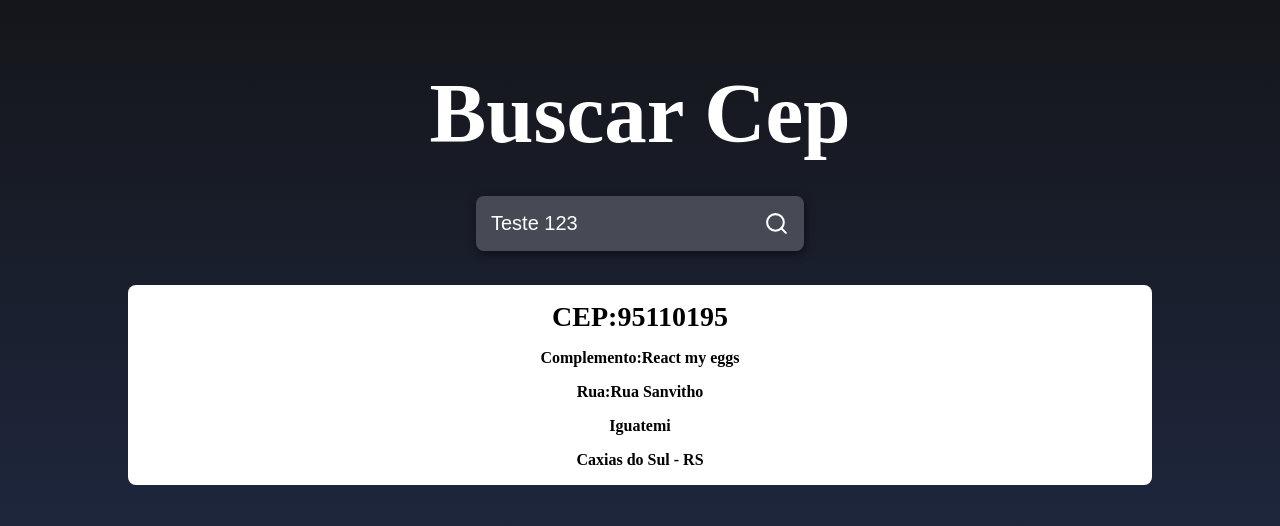
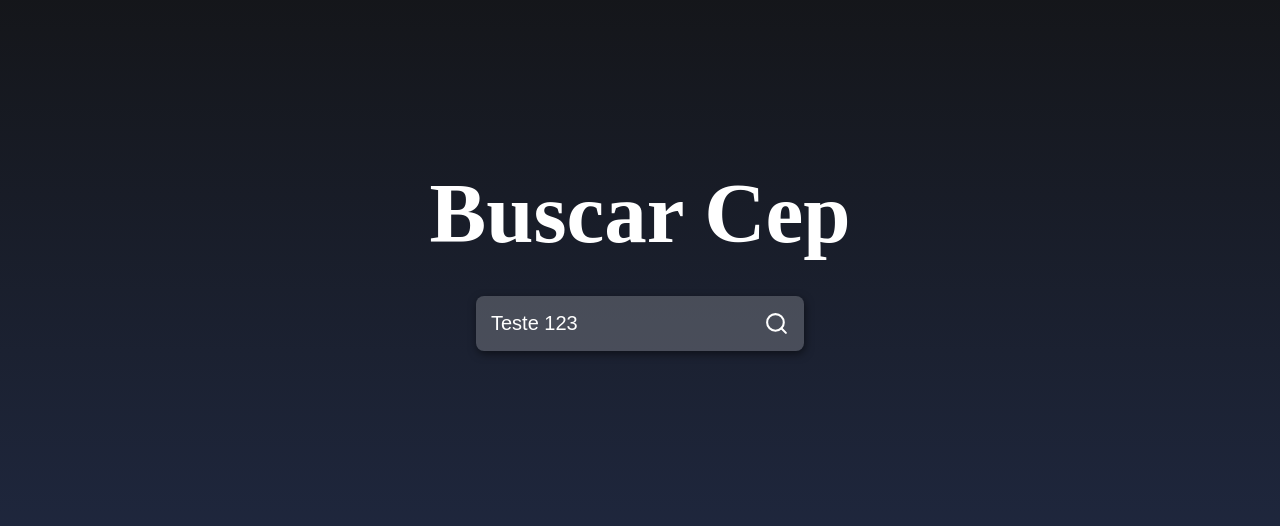
Before and after one commit to ErickPaludo/PLDFNC, a React (Create React App) app in the folder SITE/FNCREACT/financ/: page / in a window 1280 px wide. Shown: the part 126-652 px from the top of the page. Built offline with nearby package versions, Linux system fonts and the light colour scheme.

Commit message:
Teste de React

```diff
--- a/SITE/FNCREACT/financ/package.json
+++ b/SITE/FNCREACT/financ/package.json
@@ -3,6 +3,8 @@
   "version": "0.1.0",
   "private": true,
   "dependencies": {
+    "axion": "^0.1.0",
+    "axios": "^1.7.9",
     "cra-template": "1.2.0",
     "react": "^19.0.0",
     "react-dom": "^19.0.0",
--- a/SITE/FNCREACT/financ/src/App.js
+++ b/SITE/FNCREACT/financ/src/App.js
@@ -1,12 +1,26 @@
 import {useState} from 'react';
 import {FiSearch} from 'react-icons/fi';
 import './style.css';
+import api from './services/api';
+
 function App() {
 
   const[input,setInput] = useState('Teste 123')
-
-  function handleSearch(){
-    alert("Valor do input" + input)
+  const [cep, setCep] = useState({});
+  async function handleSearch(){
+    if(input === ''){
+      alert("Preencha algum CEP");
+      return;
+    }
+    try{
+      const response = await api.get(`${input}/json`);
+      console.log(response.data);
+      setCep(response.data);
+      setInput("");
+    }catch{
+      alert("Ops! Erro ao buscar CEP!")
+      setInput("");
+    }
   }
 
   return (
@@ -18,13 +32,19 @@ function App() {
           <FiSearch size={25} color='#FFF'/>
         </button>
       </div>
+
+      {Object.keys(cep).length > 0 && (
       <main className='main'>
-        <h2>CEP:95110195</h2>
-        <span>Complemento:React my eggs</span>
-        <span>Rua:Rua Sanvitho</span>
-        <span>Iguatemi</span>
-        <span>Caxias do Sul - RS</span>
+        <h2>CEP: {cep.cep}</h2>
+        {Object.keys(cep.complemento).length > 0 && (
+        <span>Complemento:{cep.complemento}</span>
+        )}
+        <span>Rua:{cep.logradouro}</span>
+        <span>Bairro:{cep.bairro}</span>
+        <span>{cep.localidade} - {cep.uf}</span>
       </main>
+      )}
+
     </div>
   );
 }
--- /dev/null
+++ b/SITE/FNCREACT/financ/src/services/api.js
@@ -0,0 +1,6 @@
+import axios from "axios";
+const api = axios.create({
+    baseURL: "https://viacep.com.br/ws/"
+});
+
+export default api;
```
Also changed, not shown: 1 other file (tests, documents, lock files or other folders).
